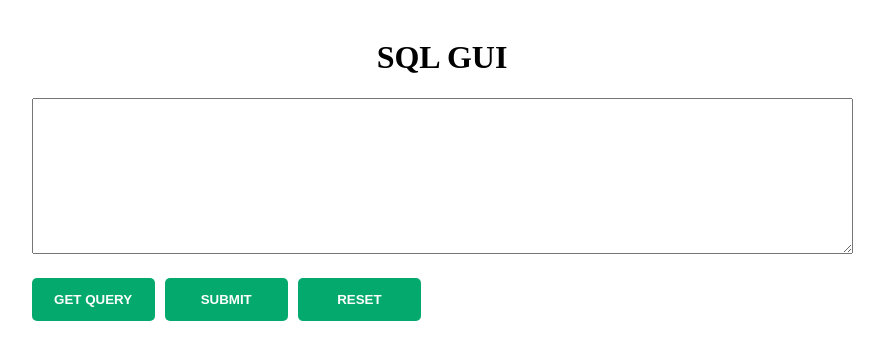
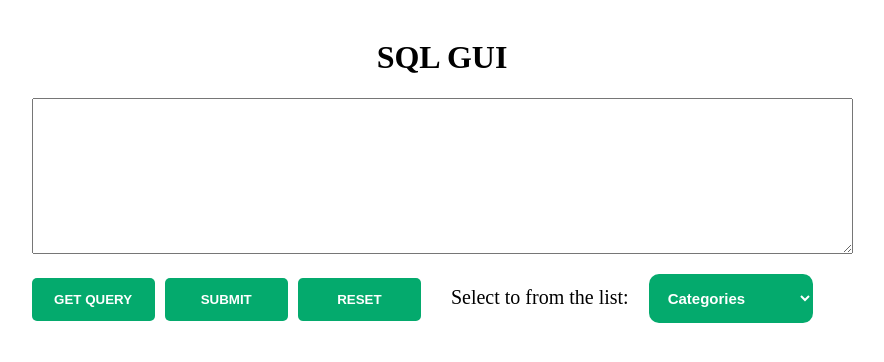
Before and after one commit to phantware/sql-query-gui, a React (Create React App) app: page / in a window 1280 px wide. Shown: the top 362 px of the page, without its empty margins (208-1092 px from the left). Built offline with nearby package versions, Linux system fonts and the light colour scheme.

Commit message:
select option added

```diff
--- a/src/App.css
+++ b/src/App.css
@@ -62,3 +62,26 @@ h1 {
   background-color: #04aa6d;
   color: white;
 }
+
+label {
+  font-size: 20px;
+  padding: 20px;
+}
+select {
+  width: 20%;
+  font-size: 15px;
+  padding: 15px;
+  background-color: #04aa6d;
+  color: white;
+  border: none;
+  border-radius: 10px;
+  font-family: Arial, Helvetica, sans-serif;
+  font-weight: bold;
+  cursor: pointer;
+}
+option {
+  font-size: 15px;
+  font-family: Arial, Helvetica, sans-serif;
+  font-weight: bold;
+  cursor: pointer;
+}
--- a/src/Gui.jsx
+++ b/src/Gui.jsx
@@ -1,6 +1,7 @@
 import React, { useEffect, useState } from 'react'
 import './App'
 import dummyData from './data/json/regions.json'
+import Table from './Table'
 
 const getCurrentQueryData = async (query) => {
   const url = `./data/json/${query}.json`
@@ -65,6 +66,17 @@ const Gui = (e) => {
           <button className='btn' onClick={resetQuery}>
             RESET
           </button>
+          <label>Select to from the list:</label>
+          <select>
+            <option value='categories'>Categories</option>
+            <option value='customer'>Customer</option>
+            <option value='employees'>Employees</option>
+            <option value='orders'>Orders</option>
+            <option value='products'>Products</option>
+            <option value='regions'>Regions</option>
+            <option value='shippers'>Shippers</option>
+            <option value='suppliers'>Suppliers</option>
+          </select>
           {data.payload && <Table payload={data.payload} />}
         </form>
       </div>
@@ -72,33 +84,4 @@ const Gui = (e) => {
   )
 }
 
-const Table = ({ payload }) => {
-  const columns = Object.keys(payload[0])
-    .filter((key) => !Array.isArray(payload[0][key]))
-    .map((key) => ({ id: key }))
-  return (
-    <table className='table'>
-      <thead>
-        <tr>
-          {columns.map((column) => (
-            <th>{column.id}</th>
-          ))}
-        </tr>
-      </thead>
-      <tbody>
-        {payload.map((datum) => (
-          <tr>
-            {columns.map((column) => (
-              <td>
-                {typeof datum[column.id] === 'object'
-                  ? datum[column.id][Object.keys(datum[column.id])[0]]
-                  : datum[column.id]}
-              </td>
-            ))}
-          </tr>
-        ))}
-      </tbody>
-    </table>
-  )
-}
 export default Gui
--- /dev/null
+++ b/src/Table.jsx
@@ -0,0 +1,31 @@
+const Table = ({ payload }) => {
+  const columns = Object.keys(payload[0])
+    .filter((key) => !Array.isArray(payload[0][key]))
+    .map((key) => ({ id: key }))
+  return (
+    <table className='table'>
+      <thead>
+        <tr>
+          {columns.map((column) => (
+            <th>{column.id}</th>
+          ))}
+        </tr>
+      </thead>
+      <tbody>
+        {payload.map((datum) => (
+          <tr>
+            {columns.map((column) => (
+              <td>
+                {typeof datum[column.id] === 'object'
+                  ? datum[column.id][Object.keys(datum[column.id])[0]]
+                  : datum[column.id]}
+              </td>
+            ))}
+          </tr>
+        ))}
+      </tbody>
+    </table>
+  )
+}
+
+export default Table
```
